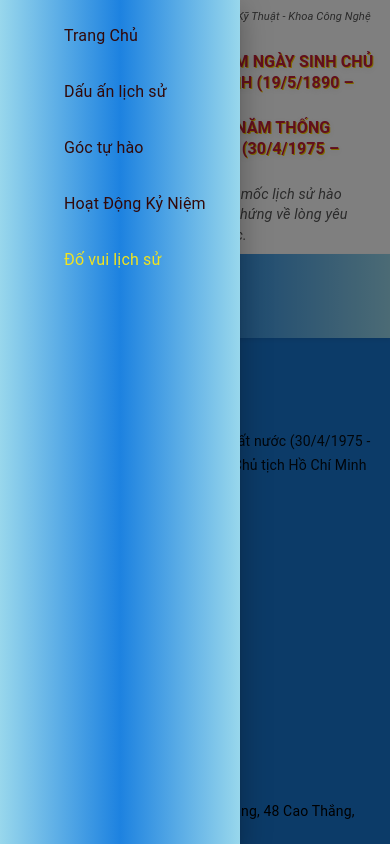
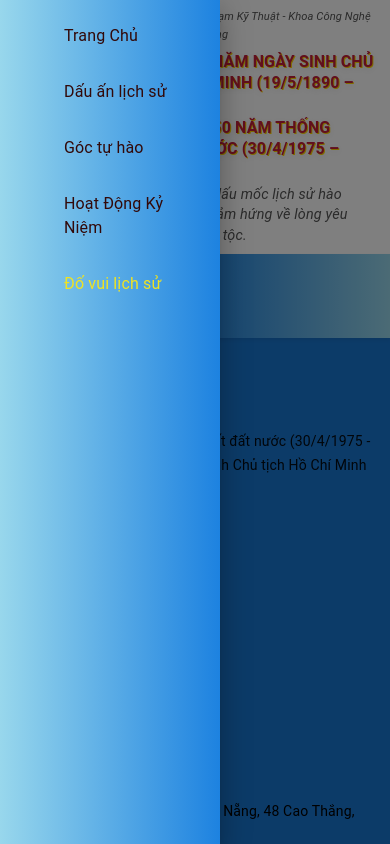
Before and after one commit to hieuvolaptrinh/135-Nam-Ngay-Sinh-Chu-Tich-Ho-Chi-Minh, a React (Vite) app: page /quick-quiz in a window 390 px wide. Both pictures are taken after a click on the button "menu". Shown: the top 844 px of the page. Built offline with nearby package versions, Linux system fonts and the light colour scheme; some icons are missing.

Commit message:
before right line

```diff
--- a/src/components/Navbar.jsx
+++ b/src/components/Navbar.jsx
@@ -37,9 +37,9 @@ const Navbar = () => {
       sx={{
         textAlign: "center",
         background: `linear-gradient(to right,
-          rgb(152, 215, 236) 0%,
-          rgba(29, 130, 224, 1) 50%,
-          rgb(152, 215, 236) 100%
+
+          rgb(152, 215, 236)      0%,
+   rgba(29, 130, 224, 1) 100%
         )`,
         height: "100%",
       }}
@@ -56,7 +56,7 @@ const Navbar = () => {
                 padding: "12px 24px",
                 display: "flex",
                 alignItems: "center",
-                fontSize: "1rem",
+
                 fontWeight: 600,
                 transition: "all 0.3s ease",
                 "&:hover": {
@@ -76,7 +76,7 @@ const Navbar = () => {
               >
                 {item.icon}
               </ListItemIcon>
-              <ListItemText primary={item.text} />
+              <ListItemText sx={{ fontSize: "2rem" }} primary={item.text} />
             </NavLink>
           </ListItem>
         ))}
@@ -175,12 +175,7 @@ const Navbar = () => {
           display: { xs: "block", md: "none" },
           "& .MuiDrawer-paper": {
             boxSizing: "border-box",
-            width: 240,
-            background: `linear-gradient(to right,
-              rgb(152, 215, 236) 0%,
-              rgba(29, 130, 224, 1) 50%,
-              rgb(152, 215, 236) 100%
-            )`,
+            width: 220,
           },
         }}
       >
```
